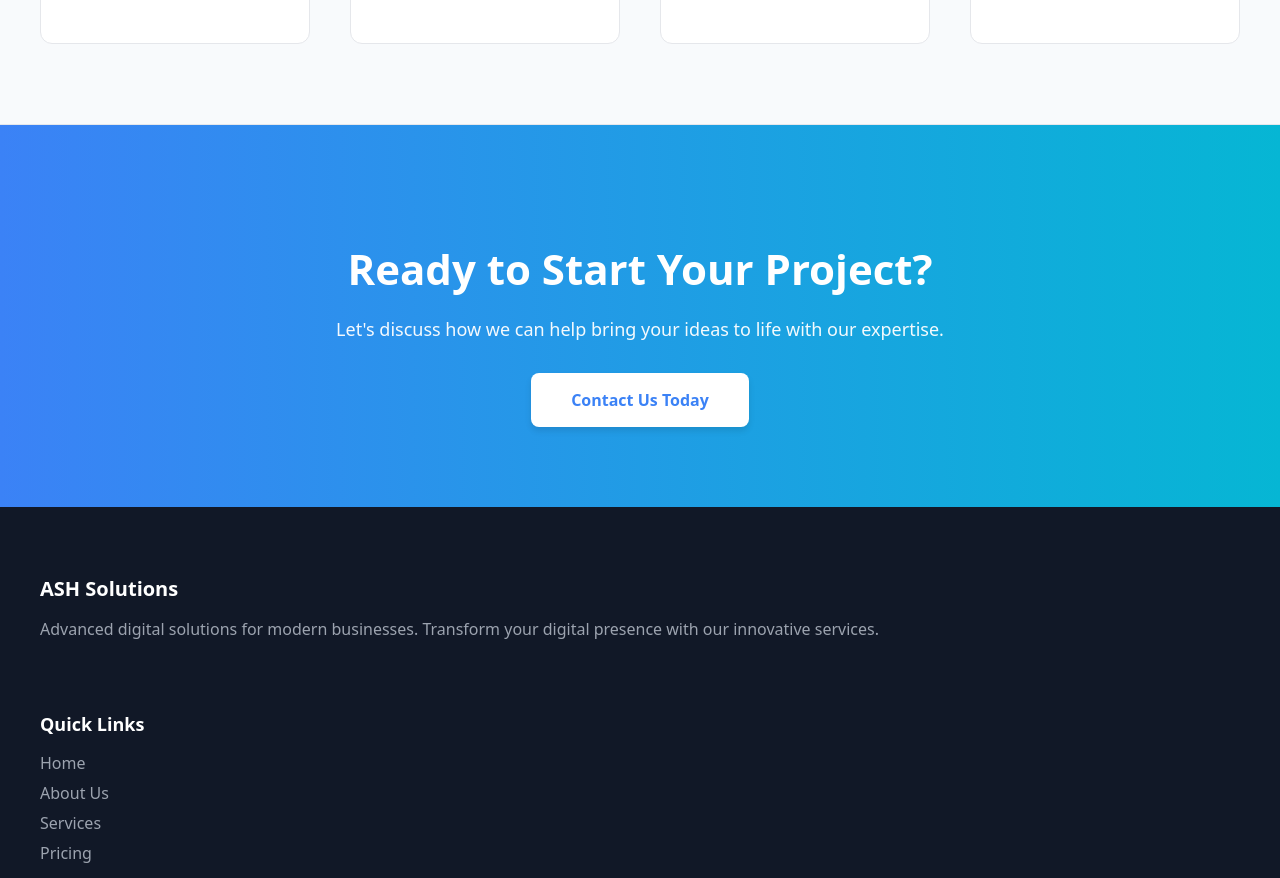
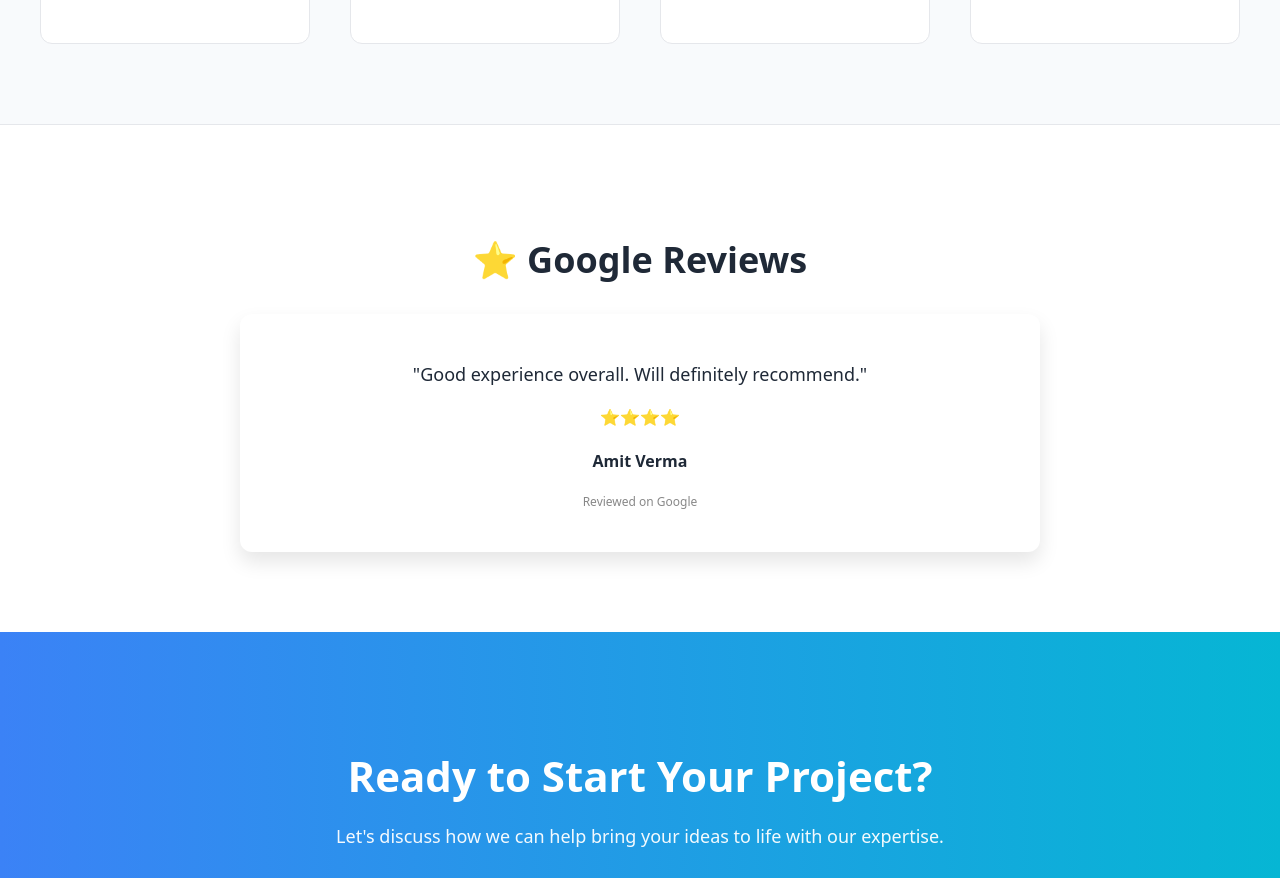
Before and after one commit to hardik-builds/ash-solutions-website, a Next.js app: page / in a window 1280 px wide. Shown: the part 2460-3338 px from the top of the page. Built offline with nearby package versions, Linux system fonts and the light colour scheme; no server answers.

Commit message:
slider review updated

```diff
--- a/app/home-client.js
+++ b/app/home-client.js
@@ -1,6 +1,7 @@
 'use client';
 import { useState, useEffect } from 'react';
 import { useTheme } from '@/components/ThemeProvider';
+import ReviewSlider from '@/components/ReviewSlider';
 import Link from 'next/link';
 
 export default function Home() {
@@ -391,6 +392,7 @@ export default function Home() {
           </div>
         </div>
       </section>
+      <ReviewSlider />
 
       {/* CTA Section */}
       <section style={{
--- /dev/null
+++ b/components/ReviewSlider.js
@@ -0,0 +1,67 @@
+'use client';
+import { useState, useEffect } from 'react';
+
+export default function ReviewSlider() {
+  const [index, setIndex] = useState(0);
+
+  const reviews = [
+    {
+      name: "Rahul Sharma",
+      rating: 5,
+      text: "Amazing service! My website was delivered on time with great UI.",
+    },
+    {
+      name: "Priya Mehta",
+      rating: 5,
+      text: "Highly professional and responsive. Loved the design quality!",
+    },
+    {
+      name: "Amit Verma",
+      rating: 4,
+      text: "Good experience overall. Will definitely recommend.",
+    },
+  ];
+
+  useEffect(() => {
+    const interval = setInterval(() => {
+      setIndex((prev) => (prev + 1) % reviews.length);
+    }, 3000);
+
+    return () => clearInterval(interval);
+  }, []);
+
+  const review = reviews[index];
+
+  return (
+    <section style={{ padding: '80px 16px' }}>
+      <div style={{ maxWidth: '800px', margin: '0 auto', textAlign: 'center' }}>
+
+        <h2 style={{ fontSize: '36px', marginBottom: '30px' }}>
+          ⭐ Google Reviews
+        </h2>
+
+        <div style={{
+          background: 'var(--card-bg)',
+          padding: '30px',
+          borderRadius: '12px',
+          boxShadow: '0 10px 20px rgba(0,0,0,0.1)'
+        }}>
+          <p style={{ fontSize: '18px', marginBottom: '20px' }}>
+            "{review.text}"
+          </p>
+
+          <div style={{ color: '#facc15', marginBottom: '10px' }}>
+            {"⭐".repeat(review.rating)}
+          </div>
+
+          <h4 style={{ fontWeight: 'bold' }}>{review.name}</h4>
+
+          <p style={{ fontSize: '12px', color: '#888' }}>
+            Reviewed on Google
+          </p>
+        </div>
+
+      </div>
+    </section>
+  );
+}
```
